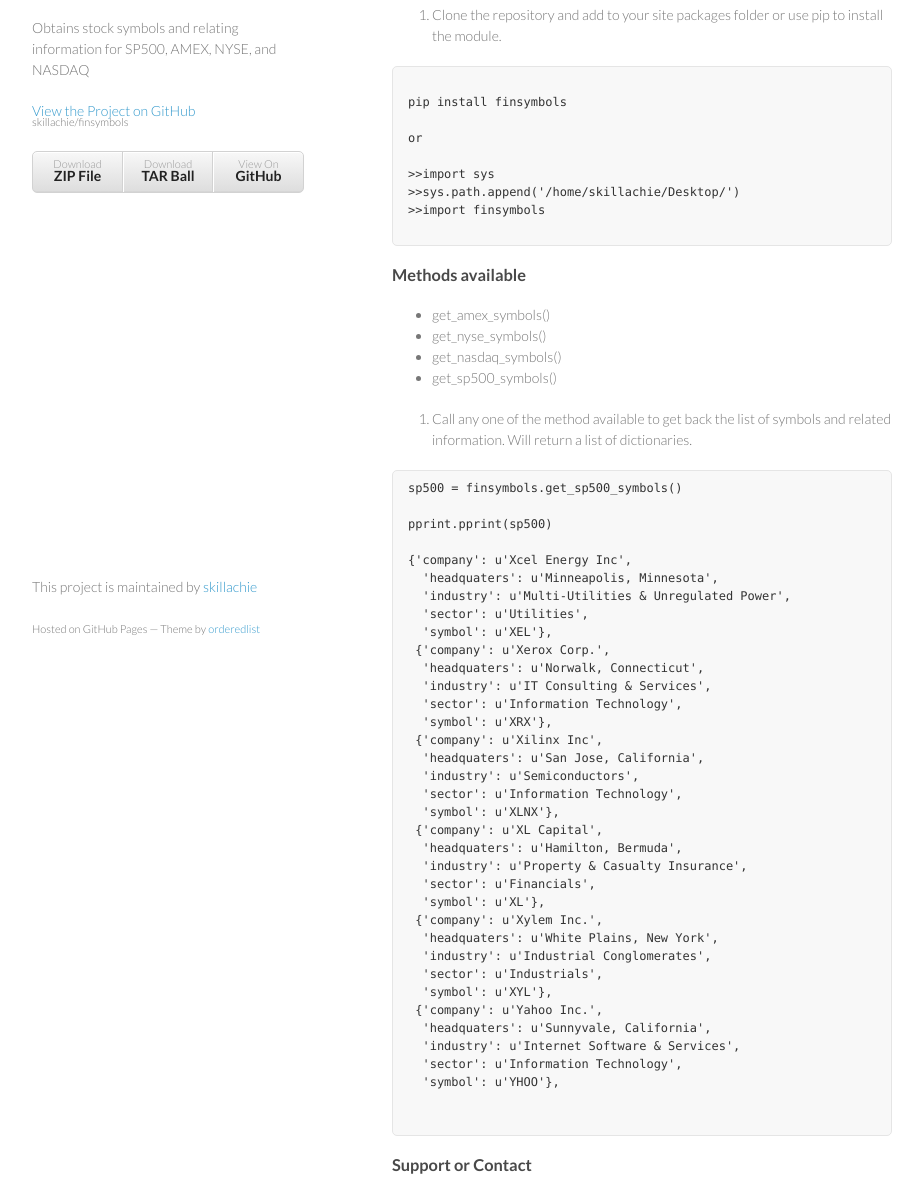
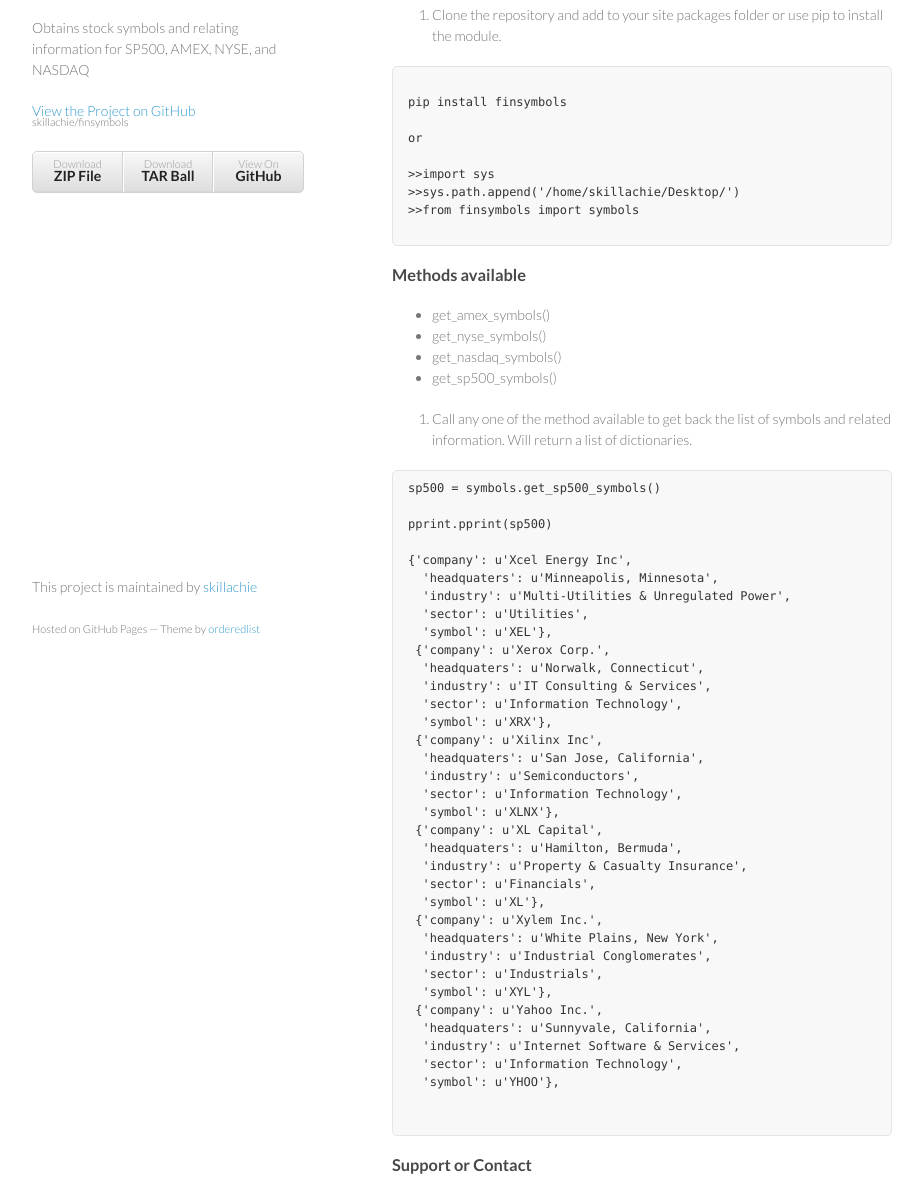
Before and after one commit to skillachie/finsymbols, a plain HTML site: page index.html in a window 1280 px wide. Shown: the part 92-1283 px from the top of the page, without its empty margins (178-1101 px from the left). Drawn offline with Linux system fonts and the light colour scheme.

Commit message:
update copy

```diff
--- a/index.html
+++ b/index.html
@@ -40,7 +40,7 @@ or
 
 &gt;&gt;import sys
 &gt;&gt;sys.path.append('/home/skillachie/Desktop/')
-&gt;&gt;import finsymbols
+&gt;&gt;from finsymbols import symbols
 
 </code></pre>
 
@@ -54,7 +54,7 @@ or
 <li>get_sp500_symbols()</li>
 </ul><ol>
 <li>Call any one of the method available to get back the list of symbols and related information. Will return a list of dictionaries.</li>
-</ol><pre><code>sp500 = finsymbols.get_sp500_symbols()
+</ol><pre><code>sp500 = symbols.get_sp500_symbols()
 
 pprint.pprint(sp500)
 
```
